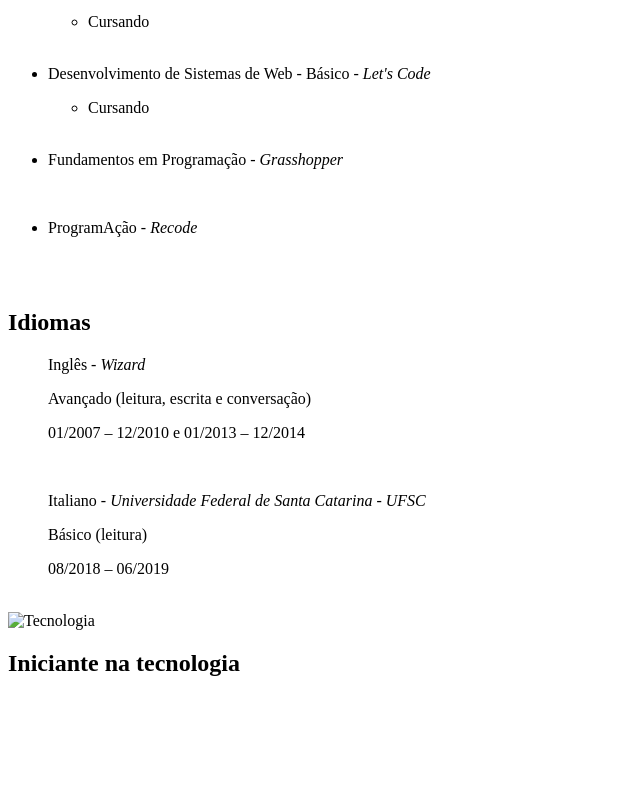
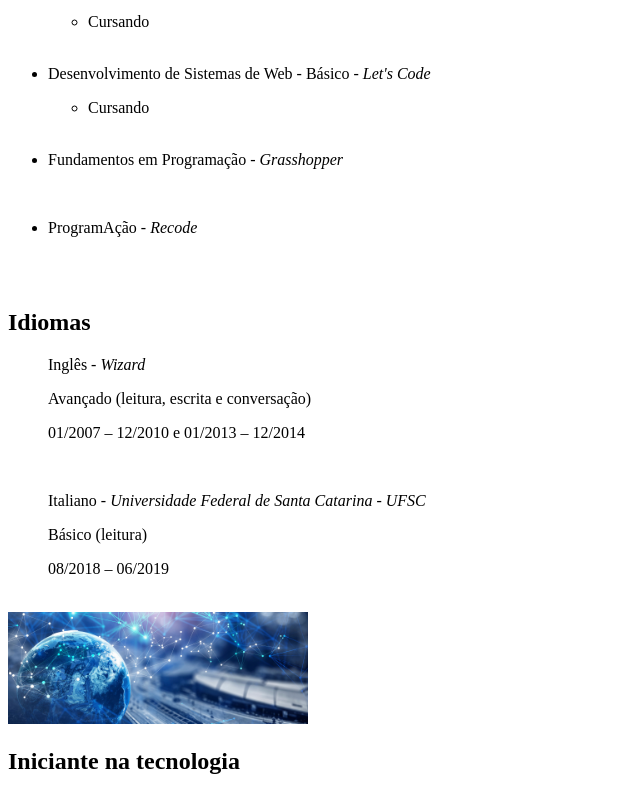
Before and after one commit to DiegoPrudencio/First-site, a plain HTML site: page index.html in a window 1280 px wide. Shown: the part 1436-2231 px from the top of the page, without its empty margins (0-640 px from the left). Before the commit the page ends 2133 px from the top, so only its background shows below. Drawn offline with Linux system fonts and the light colour scheme.

Commit message:
Correção index.html

```diff
--- a/index.html
+++ b/index.html
@@ -107,7 +107,7 @@
         </main>
         <br>
         <footer>
-            <img src="../Currículo/images/Tecnologia.jpeg" alt="Tecnologia" title="Tecnologia" width="300" height="">
+            <img src="images/Tecnologia.jpeg" alt="Tecnologia" title="Tecnologia" width="300" height="">
             <h2>Iniciante na tecnologia</h2>
         </footer>
     </body>
```
